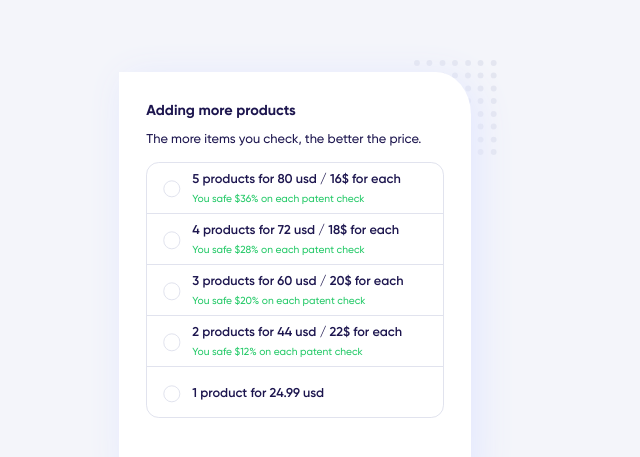
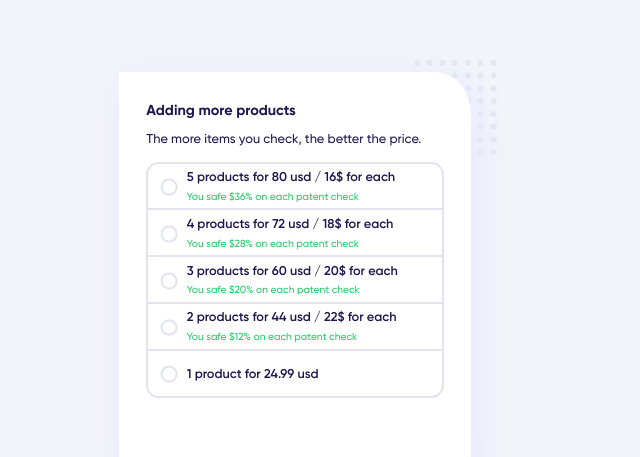
Before and after one commit to Chiga2030/testform, a React (Create React App) app: page / in a window 1280 px wide. Shown: the part 101-558 px from the top of the page, without its empty margins (332-972 px from the left). Built offline with nearby package versions, Linux system fonts and the light colour scheme.

Commit message:
modyfi produckList

```diff
--- a/src/components/ListProductItem/ListProductItem.jsx
+++ b/src/components/ListProductItem/ListProductItem.jsx
@@ -7,7 +7,8 @@ const ListProductItem = ({
   discount,
   ...props
 }) => (
-  <li className={props.styles.column}>
+  <li className={props.styles.withBorderBottom}>
+    <label className={props.styles.column}>
       <input
         className={props.styles.radio}
         name="selectProduct"
@@ -32,6 +33,7 @@ const ListProductItem = ({
             </p>) : ''
           )}
       </div>
+    </label>
   </li>
 );
 
--- a/src/components/ProductSelectionBlock/ProductSelectionBlock.module.css
+++ b/src/components/ProductSelectionBlock/ProductSelectionBlock.module.css
@@ -1,5 +1,9 @@
+:root {
+  --border-size: .16vw;
+}
+
 .roundedEdges {
-  border: 1.5px solid var(--stroke-color);
+  border: var(--border-size) solid var(--stroke-color);
   border-radius: 1vw;
 }
 
@@ -14,8 +18,8 @@
   align-items: center;
 }
 
-.column:not(:last-child) {
-  border-bottom:  1.5px solid var(--stroke-color);
+.withBorderBottom:not(:last-child) {
+  border-bottom: var(--border-size) solid var(--stroke-color);
 }
 
 .radio {
@@ -53,8 +57,8 @@ label {
 
 input[type='radio'] {
   position: relative;
-  height: 22px;
-  width: 22px;
+  height: 1.3vw;
+  width: 1.2vw;
   -webkit-appearance: none;
   -moz-appearance: none;
   appearance: none;
@@ -66,12 +70,12 @@ input[type='radio']::before {
   position: absolute;
   top: 50%;
   left: 50%;
-  width: 1.2vw;
-  height: 1.2vw;
+  width: 1vw;
+  height: 1vw;
   border-radius: 50%;
   transform: translate(-50%, -50%);
   background-color: white;
-  border: 1.5px solid var(--stroke-color);
+  border: var(--border-size) solid var(--stroke-color);
 }
 
 input[type='radio']:checked::after {
```
Lines whose indentation alone changed are shown as unchanged.
